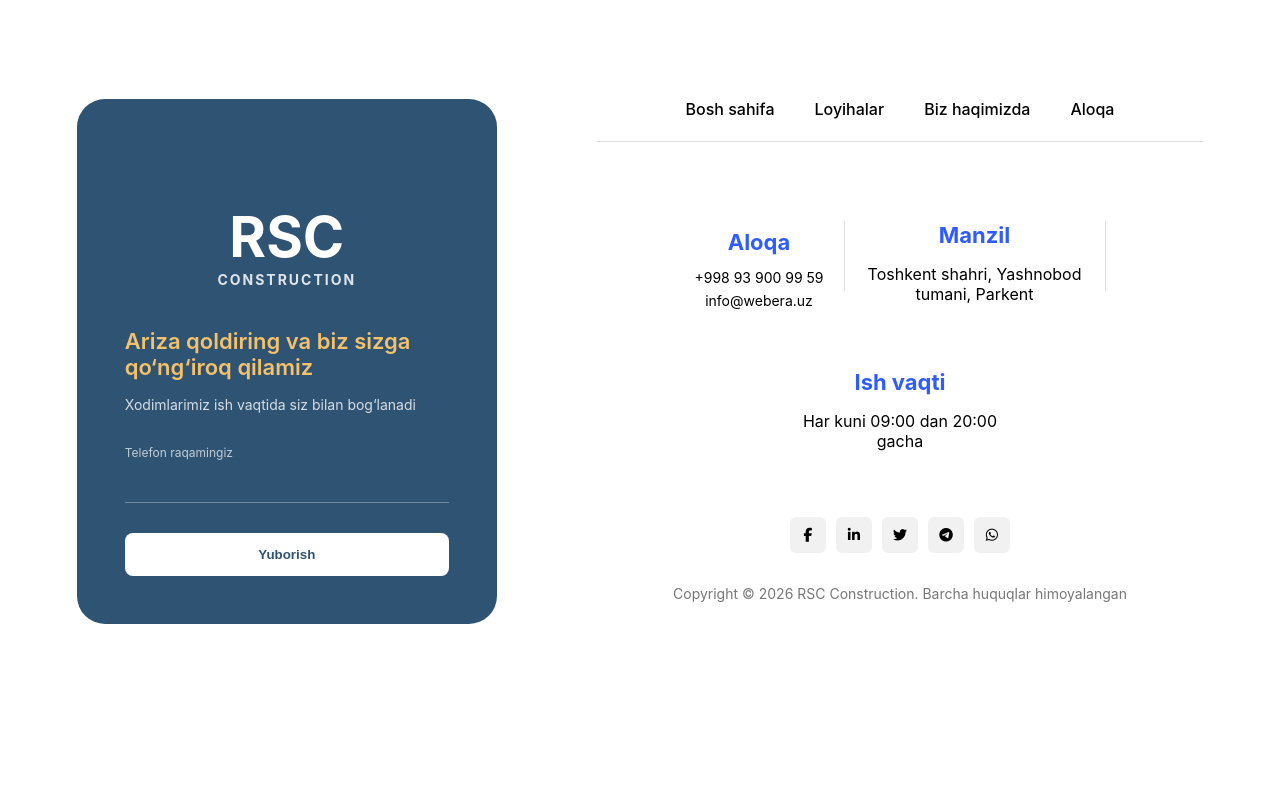
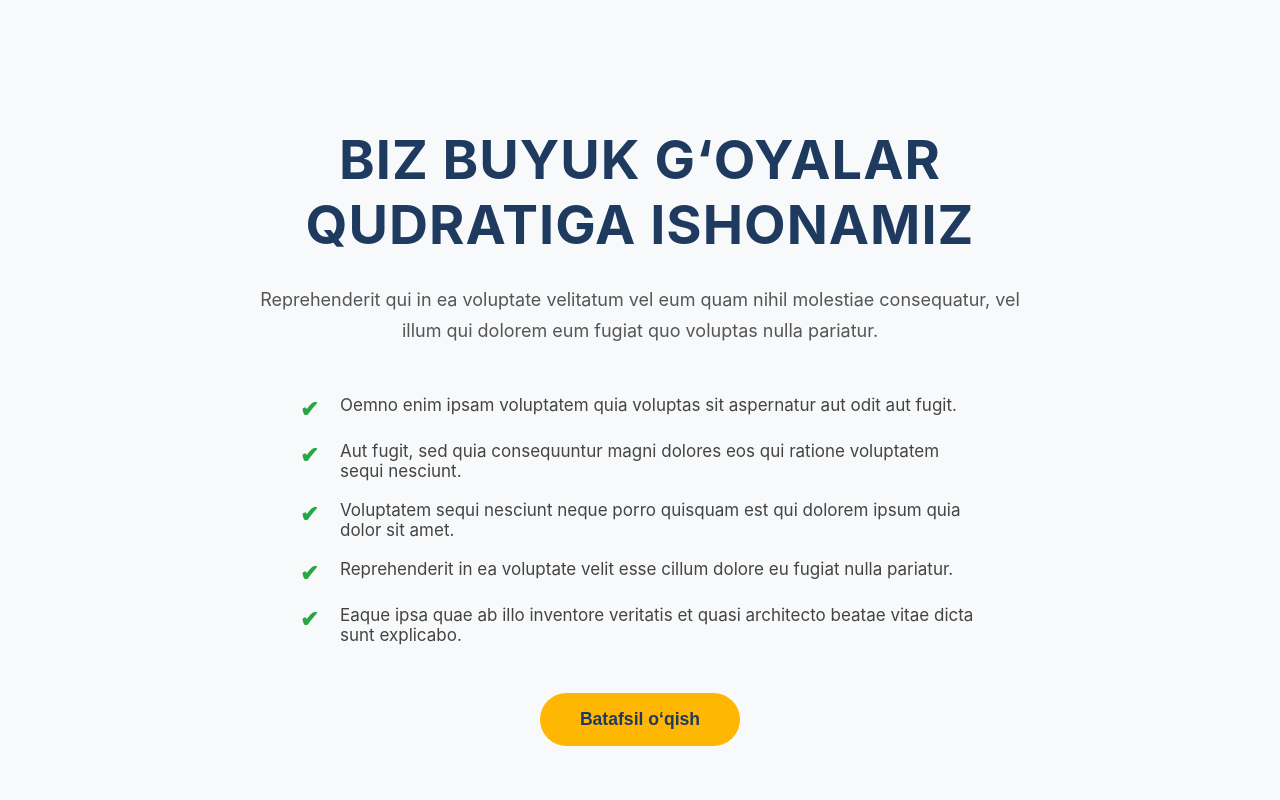
Before and after one commit to AkmaljonYusupov/REMSTROY, a React (Vite) app: page /about in a window 1280 px wide. Shown: the part 1060-1860 px from the top of the page. Before the commit the page ends 1804 px from the top, so only its background shows below. Built offline with nearby package versions, Linux system fonts and the light colour scheme.

Commit message:
about page

```diff
--- a/src/i18n/eng.json
+++ b/src/i18n/eng.json
@@ -49,8 +49,19 @@
 		"stat2": {
 			"value": "Government orders",
 			"label": "main direction"
+		},
+		"believe": {
+			"title": "We Believe In The Power of Great Ideas",
+			"desc": "Reprehenderit qui in ea voluptate velitatum vel eum quam nihil molestiae consequatur, vel illum qui dolorem eum fugiat quo voluptas nulla pariatur.",
+			"check1": "Oemno enim ipsam voluptatem quia voluptas sit aspernatur aut odit aut fugit.",
+			"check2": "Aut fugit, sed quia consequuntur magni dolores eos qui ratione voluptatem sequi nesciunt.",
+			"check3": "Voluptatem sequi nesciunt neque porro quisquam est qui dolorem ipsum quia dolor sit amet.",
+			"check4": "Reprehenderit in ea voluptate velit esse cillum dolore eu fugiat nulla pariatur.",
+			"check5": "Eaque ipsa quae ab illo inventore veritatis et quasi architecto beatae vitae dicta sunt explicabo.",
+			"readMore": "Read More"
 		}
 	},
+
 	"advantages": {
 		"label": "Advantages",
 		"items": {
--- a/src/i18n/ru.json
+++ b/src/i18n/ru.json
@@ -49,8 +49,19 @@
 		"stat2": {
 			"value": "Государственные заказы",
 			"label": "основное направление"
+		},
+		"believe": {
+			"title": "Мы верим в силу великих идей",
+			"desc": "Reprehenderit qui in ea voluptate velitatum vel eum quam nihil molestiae consequatur, vel illum qui dolorem eum fugiat quo voluptas nulla pariatur.",
+			"check1": "Oemno enim ipsam voluptatem quia voluptas sit aspernatur aut odit aut fugit.",
+			"check2": "Aut fugit, sed quia consequuntur magni dolores eos qui ratione voluptatem sequi nesciunt.",
+			"check3": "Voluptatem sequi nesciunt neque porro quisquam est qui dolorem ipsum quia dolor sit amet.",
+			"check4": "Reprehenderit in ea voluptate velit esse cillum dolore eu fugiat nulla pariatur.",
+			"check5": "Eaque ipsa quae ab illo inventore veritatis et quasi architecto beatae vitae dicta sunt explicabo.",
+			"readMore": "Читать далее"
 		}
 	},
+
 	"advantages": {
 		"label": "Преимущества",
 		"items": {
--- a/src/i18n/uz.json
+++ b/src/i18n/uz.json
@@ -49,8 +49,19 @@
 		"stat2": {
 			"value": "Davlat buyurtmalari",
 			"label": "asosiy yo‘nalish sifatida"
+		},
+		"believe": {
+			"title": "Biz buyuk g‘oyalar qudratiga ishonamiz",
+			"desc": "Reprehenderit qui in ea voluptate velitatum vel eum quam nihil molestiae consequatur, vel illum qui dolorem eum fugiat quo voluptas nulla pariatur.",
+			"check1": "Oemno enim ipsam voluptatem quia voluptas sit aspernatur aut odit aut fugit.",
+			"check2": "Aut fugit, sed quia consequuntur magni dolores eos qui ratione voluptatem sequi nesciunt.",
+			"check3": "Voluptatem sequi nesciunt neque porro quisquam est qui dolorem ipsum quia dolor sit amet.",
+			"check4": "Reprehenderit in ea voluptate velit esse cillum dolore eu fugiat nulla pariatur.",
+			"check5": "Eaque ipsa quae ab illo inventore veritatis et quasi architecto beatae vitae dicta sunt explicabo.",
+			"readMore": "Batafsil o‘qish"
 		}
 	},
+
 	"advantages": {
 		"label": "Afzalliklar",
 		"items": {
--- a/src/pages/About.scss
+++ b/src/pages/About.scss
@@ -214,3 +214,90 @@ $breakpoints: (
 		}
 	}
 }
+
+/* ============================================= */
+/* BELIEVE SECTION – rasmga 1:1 mos */
+/* ============================================= */
+.about-believe-section {
+	background: #f8f9fa;
+	padding: 8vw 2vw;
+	text-align: center;
+}
+
+.believe-content {
+	max-width: 900px;
+	margin: 0 auto;
+}
+
+.believe-title {
+	font-size: clamp(32px, 5vw, 54px);
+	font-weight: 700;
+	color: #1e3a5f;
+	margin-bottom: 1.8rem;
+	text-transform: uppercase;
+	letter-spacing: 1px;
+}
+
+.believe-desc {
+	font-size: clamp(16px, 2vw, 18px);
+	line-height: 1.7;
+	color: #555;
+	margin-bottom: 3rem;
+	max-width: 760px;
+	margin-left: auto;
+	margin-right: auto;
+}
+
+.believe-checklist {
+	list-style: none;
+	padding: 0;
+	margin-bottom: 3rem;
+	text-align: left;
+	max-width: 680px;
+	margin-left: auto;
+	margin-right: auto;
+
+	li {
+		font-size: clamp(15px, 1.8vw, 17px);
+		margin-bottom: 1.2rem;
+		display: flex;
+		align-items: flex-start;
+		gap: 1rem;
+		color: #444;
+
+		.check-icon {
+			color: #28a745;
+			font-size: 1.4rem;
+			font-weight: bold;
+			min-width: 24px;
+		}
+	}
+}
+
+.btn-read-more {
+	background: #ffb703;
+	color: #1e3a5f;
+	border: none;
+	padding: 1rem 2.5rem;
+	font-size: 1.1rem;
+	font-weight: 600;
+	border-radius: 50px;
+	cursor: pointer;
+	transition: all 0.3s ease;
+
+	&:hover {
+		background: #e0a000;
+		transform: translateY(-3px);
+		box-shadow: 0 10px 25px rgba(255, 183, 3, 0.3);
+	}
+}
+
+/* Responsive */
+@include mq-max(md) {
+	.believe-title {
+		font-size: clamp(28px, 7vw, 42px);
+	}
+	.believe-checklist {
+		text-align: left;
+	}
+}
--- a/src/pages/About.tsx
+++ b/src/pages/About.tsx
@@ -17,7 +17,7 @@ function About() {
 					<div className='breadcrumb'>
 						<span
 							className='breadcrumb-link'
-							onClick={() => (window.location.href = '/')} // home sahifaga o'tish
+							onClick={() => (window.location.href = '/')}
 						>
 							{t('about.home')}
 						</span>
@@ -28,7 +28,7 @@ function About() {
 							className={`breadcrumb-link ${
 								window.location.pathname === '/about' ? 'active' : ''
 							}`}
-							onClick={() => (window.location.href = '/about')} // joriy sahifa
+							onClick={() => (window.location.href = '/about')}
 						>
 							{t('about.aboutjoyiy')}
 						</span>
@@ -36,29 +36,72 @@ function About() {
 				</div>
 			</div>
 
-			{/* FEATURES */}
+			{/* FEATURES / CARDS – oldingi 3 ta karta saqlanadi */}
 			<div className='about-features'>
 				<div className='container'>
 					<div className='features-grid'>
-						<div className='features-grid'>
 						<div className='feature-card'>
-								<img src={aboutCartimg1} alt='Card 1 Icon' />
+							<img src={aboutCartimg1} alt='Experienced engineers' />
 							<h3>{t('about.card1.title')}</h3>
 							<p>{t('about.card1.text')}</p>
 						</div>
 
 						<div className='feature-card'>
-								<img src={aboutCartimg2} alt='Card 2 Icon' />
+							<img src={aboutCartimg2} alt='24/7 support' />
 							<h3>{t('about.card2.title')}</h3>
 							<p>{t('about.card2.text')}</p>
 						</div>
 
 						<div className='feature-card'>
-								<img src={aboutCartimg3} alt='Card 3 Icon' />
+							<img src={aboutCartimg3} alt='Talented team' />
 							<h3>{t('about.card3.title')}</h3>
 							<p>{t('about.card3.text')}</p>
 						</div>
 					</div>
+				</div>
+			</div>
+
+			{/* ============================================= */}
+			{/* RASHMDAGI "We Believe In The Power of Great Ideas" BO'LIMI – 1:1 mos */}
+			{/* ============================================= */}
+			<div className='about-believe-section'>
+				<div className='container'>
+					<div className='believe-content'>
+						<h2 className='believe-title'>
+							{t('about.believe.title')}{' '}
+							{/* "We Believe In The Power of Great Ideas" */}
+						</h2>
+
+						<p className='believe-desc'>
+							{t('about.believe.desc')} {/* lorem ipsum o'rniga real matn */}
+						</p>
+
+						<ul className='believe-checklist'>
+							<li>
+								<span className='check-icon'>✔</span>
+								{t('about.believe.check1')}
+							</li>
+							<li>
+								<span className='check-icon'>✔</span>
+								{t('about.believe.check2')}
+							</li>
+							<li>
+								<span className='check-icon'>✔</span>
+								{t('about.believe.check3')}
+							</li>
+							<li>
+								<span className='check-icon'>✔</span>
+								{t('about.believe.check4')}
+							</li>
+							<li>
+								<span className='check-icon'>✔</span>
+								{t('about.believe.check5')}
+							</li>
+						</ul>
+
+						<button className='btn-read-more'>
+							{t('about.believe.readMore')}
+						</button>
 					</div>
 				</div>
 			</div>
```
Lines whose indentation alone changed are shown as unchanged.
